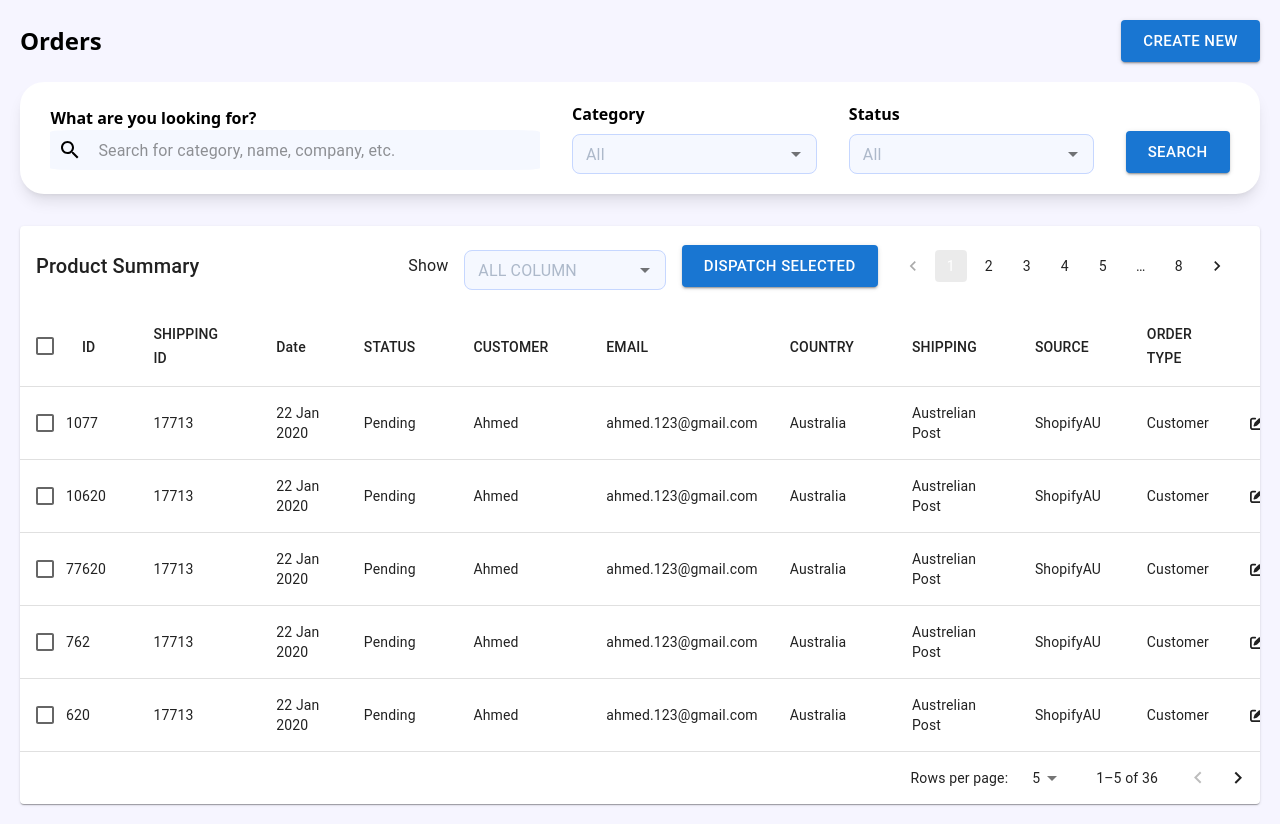
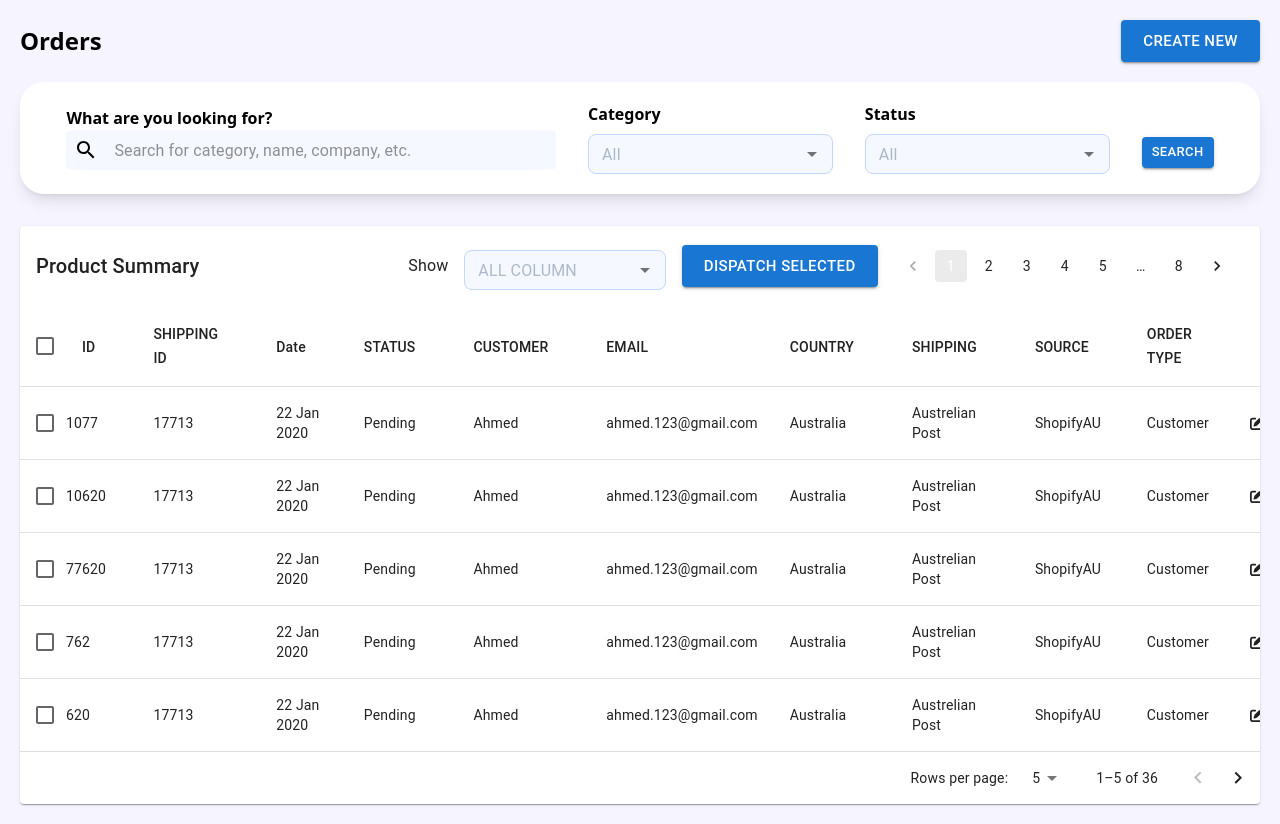
Before and after one commit to dummy-co-der/Assignment-Frontend-Test, a Next.js app: page / in a window 1280 px wide. Built offline with nearby package versions, Linux system fonts and the light colour scheme.

Commit message:
refactoring search

```diff
--- a/src/components/topBar.jsx
+++ b/src/components/topBar.jsx
@@ -61,7 +61,7 @@ const TopBar = () => {
       <div className="lg:w-1/10 mt-7">
         <Button
           variant="contained"
-          size="large"
+          size="small"
           className="bg-blue-500 text-white rounded-md text-xs"
         >
           Search
```
